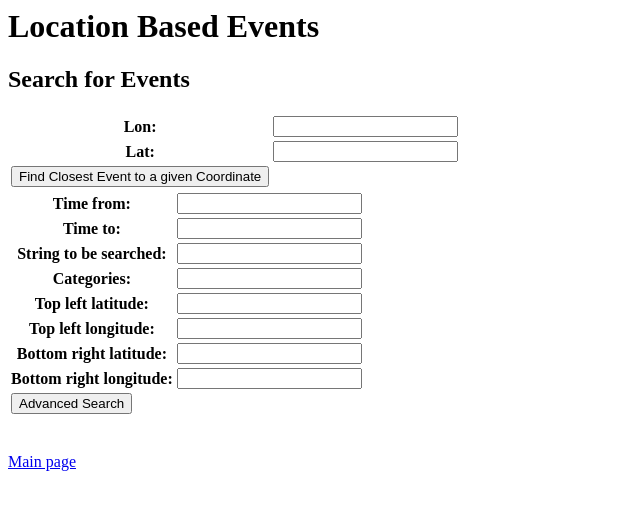
After one commit to btezergil/Location-Based-Events, a Django app: page /lbevents/detail/1/search in a window 1280 px wide. The commit adds this page. Shown: the top 510 px of the page, without its empty margins (0-640 px from the left). Run offline with Django 3.2, Linux system fonts and the light colour scheme; data comes from the database, SQL or seed files in the repository; both versions use the stored data as it was after the commit.

Commit message:
Search page fully implemented

```diff
--- a/phase3/lbevents/forms.py
+++ b/phase3/lbevents/forms.py
@@ -1,3 +1,4 @@
+from django import forms
 from django.forms import ModelForm
 from .models import Event
 
@@ -5,3 +6,18 @@ class AddUpdateEventForm(ModelForm):
     class Meta:
         model = Event
         fields = ['lon', 'lat', 'locname', 'title', 'desc', 'catlist', 'stime', 'to', 'timetoann']
+
+class FindClosestForm(ModelForm):
+    class Meta:
+        model = Event
+        fields = ['lon', 'lat']
+
+class SearchAdvancedForm(forms.Form):
+    stime = forms.DateTimeField(label = "Time from", required = False)
+    ftime = forms.DateTimeField(label = "Time to", required = False)
+    contains = forms.CharField(label = "String to be searched", required = False)
+    category = forms.CharField(label = "Categories", required = False)
+    lat_topleft = forms.DecimalField(label = "Top left latitude", required = False)
+    lon_topleft = forms.DecimalField(label = "Top left longitude", required = False)
+    lat_botright = forms.DecimalField(label = "Bottom right latitude", required = False)
+    lon_botright = forms.DecimalField(label = "Bottom right longitude", required = False)
--- a/phase3/lbevents/templates/detail.html
+++ b/phase3/lbevents/templates/detail.html
@@ -4,6 +4,7 @@
 {% if is_attached == True %}
 	<a href="{% url 'addevent' map.id %}">Insert an Event</a><br>
 {% endif %}
+<a href="{% url 'searchmain' map.id %}">Search For Events</a><br>
 <div style="position:relative;width:800px; height:400px;" id={{map.id}}>
 {% for id, info in ev_infos.items %}
 	<div style="position:absolute; top:{{info.py}}px; left:{{info.px}}px;"><a href="{% url 'evinfo' map.id id %}">{{info.title}}</a></div>
--- /dev/null
+++ b/phase3/lbevents/templates/search.html
@@ -0,0 +1,19 @@
+{% extends "base.html" %}
+{% block "body" %}
+<h2> Search for Events </h2>
+<table>
+    <form action="{% url 'findClosest' mapid %}" method=POST>
+    {% csrf_token %}
+    {{ form_fc.as_table }}
+    <td><input type="submit" name="submit" value="Find Closest Event to a given Coordinate"/>
+    </form>
+</table>
+<table>
+    <form action="{% url 'searchadv' mapid %}" method=POST>
+    {% csrf_token %}
+    {{ form_sadv.as_table }}
+    <td><input type="submit" name="submit" value="Advanced Search"/>
+    </form>
+</table>
+<br>
+{% endblock %}
--- a/phase3/lbevents/urls.py
+++ b/phase3/lbevents/urls.py
@@ -9,10 +9,11 @@ urlpatterns = [
     path('detach/<int:mapid>', views.detach, name='detach'),
     path('delete/<int:mapid>', views.deleteMap, name='deletemap'),
     path('detail/<int:mapid>/', views.detail, name='detail'),
+    path('detail/<int:mapid>/search', views.search, name='searchmain'),
     path('detail/<int:mapid>/<int:eid>', views.evinfo, name='evinfo'),
     path('detail/<int:mapid>/<int:eid>/update', views.evupdate, name='evupdate'),
     path('detail/<int:mapid>/addevent', views.createEvent, name='addevent'),
     path('detail/<int:mapid>/<int:eid>/deleteEvent', views.deleteEvent, name='deleteEvent'),
     path('queryResult/findClosest/<int:mapid>', views.findClosest, name='findClosest'),
-    path('queryResult/<int:mapid>', views.searchAdvanced, name='search'),
+    path('queryResult/<int:mapid>', views.searchAdvanced, name='searchadv'),
 ]
--- a/phase3/lbevents/views.py
+++ b/phase3/lbevents/views.py
@@ -5,7 +5,7 @@ from django.db.models import Q
 from django.contrib import messages
 
 from .models import EventMap, Event
-from .forms import AddUpdateEventForm
+from .forms import AddUpdateEventForm, FindClosestForm, SearchAdvancedForm
 import time, sys, math
 
 def index(request):
@@ -57,7 +57,7 @@ def detail(request, mapid = None):
 	m = get_object_or_404(EventMap, pk=mapid)
 	# Need to process and render lat, lon
 	# Therefore need to send events from here (mainly px,py)
-	events = m.event_set.all()
+	events = m.event_set.filter(timetoann__lte=time.strftime("%Y-%m-%d %H:%M"))
 	ev_infos = {}
 	for ev in events:
 		px = ev.lon
@@ -153,13 +153,21 @@ def evupdate(request, mapid = None, eid = None):
 def _distance(p1, p2):
 	return math.hypot(p2[0] - p1[0], p2[1] - p1[1])
 
+def search(request, mapid = None):
+	m = get_object_or_404(EventMap, pk=mapid)
+	form_fc = FindClosestForm()
+	form_sadv = SearchAdvancedForm()
+	return render(request, 'search.html', {'mapid':mapid, 'form_fc':form_fc, 'form_sadv':form_sadv})
+
 def findClosest(request, mapid = None):
 	# TODO: test this method
 	# TODO: to details template, add search option
 	m = get_object_or_404(EventMap, pk=mapid)
-	_lon = request.POST['lon']
-	_lat = request.POST['lat']
-	events = m.event_set.all()
+	form = FindClosestForm(request.POST)
+	if form.is_valid():
+		_lon = form.cleaned_data['lon']
+		_lat = form.cleaned_data['lat']
+	events = m.event_set.filter(timetoann__lte=time.strftime("%Y-%m-%d %H:%M"))
 	min_dist = sys.maxsize
 	closest = []
 	for e in events:
@@ -173,27 +181,18 @@ def searchAdvanced(request, mapid = None):
 	# TODO: test this method
 	# TODO: to details template, add search option
 	m = get_object_or_404(EventMap, pk=mapid)
-	events = m.event_set.all()
-	try:
-		rect = request.session['rectangle']
-		# Note that rectangle is an array[4]
-	except KeyError:
-		rect = None
-	try:
-		stime = request.session['stime']
-		to = request.session['to']
-	except KeyError:
-		stime = None
-		to = None
-	try:
-		cat = request.session['category']
-	except KeyError:
-		cat = None
-	try:
-		text = request.session['text']
-	except KeyError:
-		text = None
-	if rect != None:
+	events = m.event_set.filter(timetoann__lte=time.strftime("%Y-%m-%d %H:%M"))
+	form = SearchAdvancedForm(request.POST)
+	if form.is_valid():
+		stime = form.cleaned_data['stime']
+		to = form.cleaned_data['ftime']
+		rect = [form.cleaned_data['lat_topleft'], form.cleaned_data['lon_topleft'], form.cleaned_data['lat_botright'], form.cleaned_data['lon_botright']]
+		cat = form.cleaned_data['category']
+		text = form.cleaned_data['contains']
+	else:
+		messages.error(request, 'Form not valid, please enter correct values.')
+		return redirect(search, mapid=mapid)
+	if None not in rect:
 		events = events.filter(lat__lte=rect[0], lat__gte=rect[2], lon__gte=rect[1], lon__lte=rect[3])
 	if stime != None and to !=None:
 		events = events.filter(to__gte=stime, stime__lte=to)
```
Also changed, not shown: phase3/db.sqlite3.
